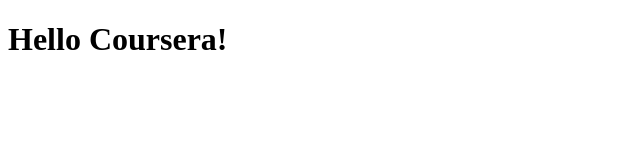
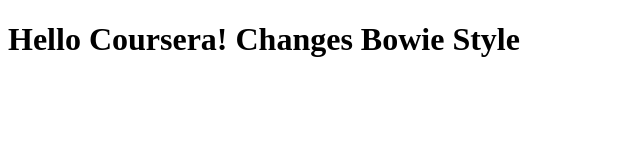
Before and after one commit to rganout86/coursera-test1, a plain HTML site: page site/index.html in a window 1280 px wide. Shown: the whole page, without its empty margins (0-640 px from the left). Drawn offline with Linux system fonts and the light colour scheme.

Commit message:
Added this new commit

```diff
--- a/site/index.html
+++ b/site/index.html
@@ -4,6 +4,6 @@
 	<title>Hello Coursera!</title>
 </head>
 <body>
-<h1>Hello Coursera!</h1>
+<h1>Hello Coursera! Changes Bowie Style</h1>
 </body>
 </html>
```
